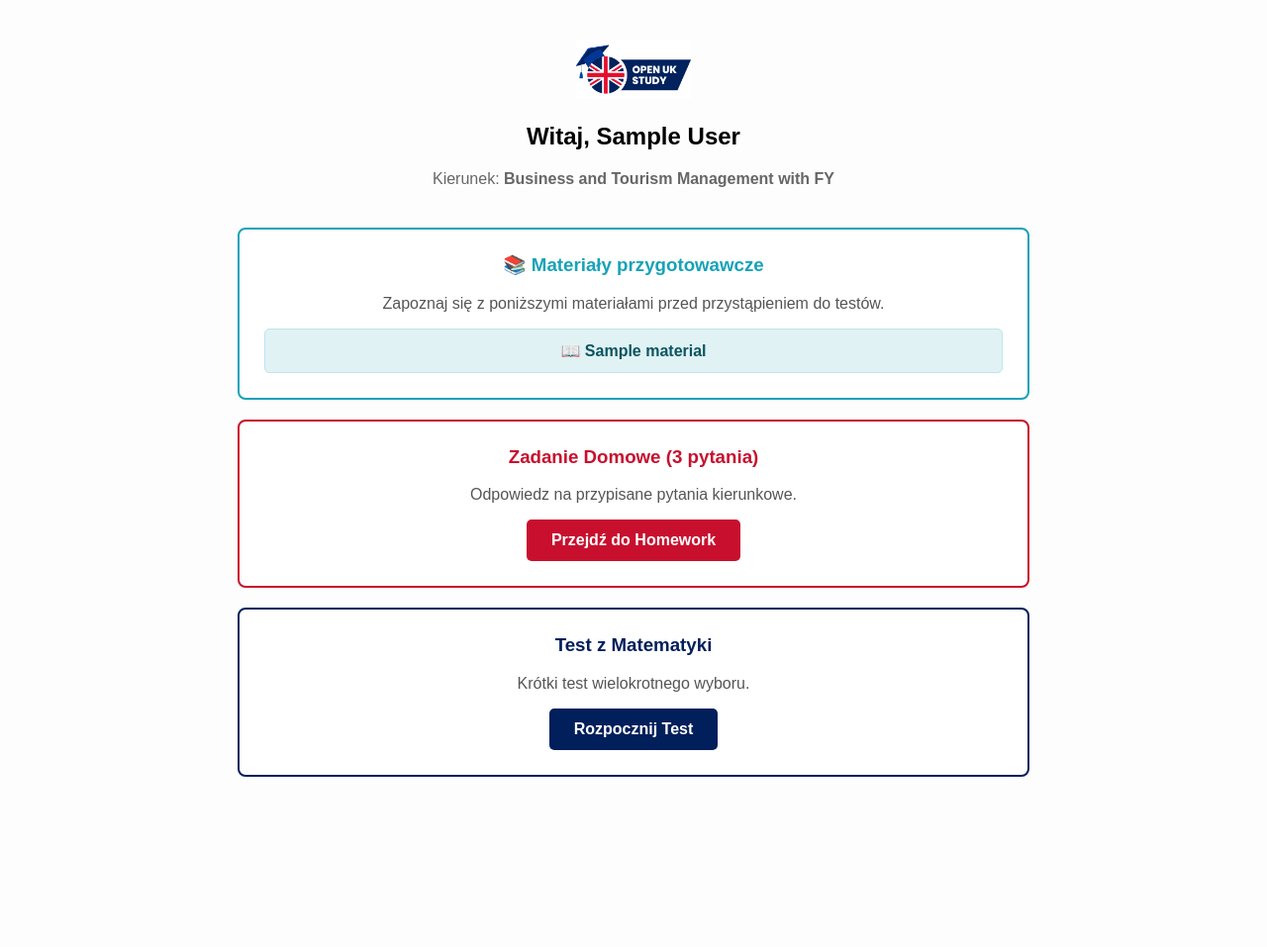
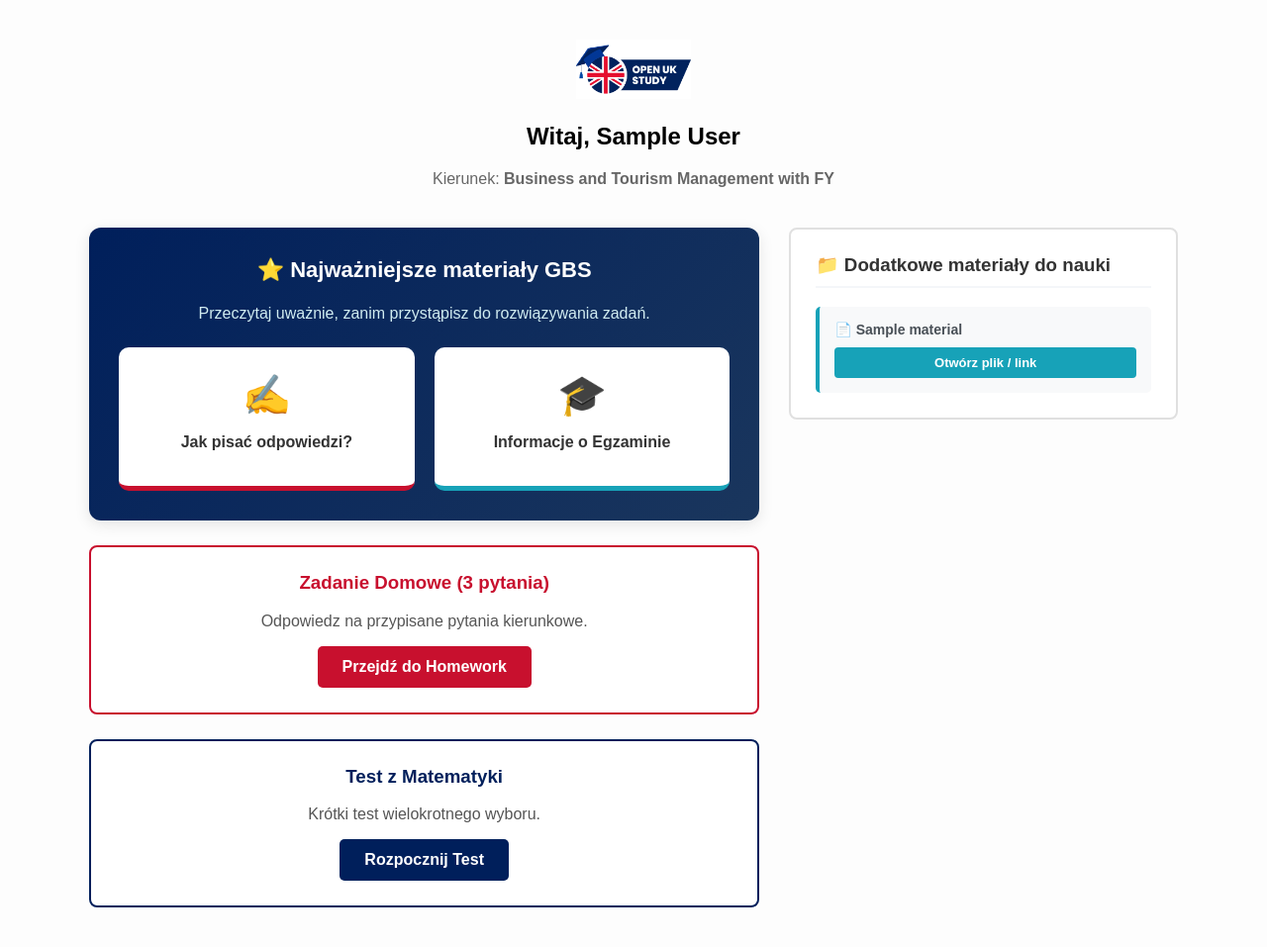
Before and after one commit to kubad0101-creator/rozprawki-app, a Flask app: template templates/gbs/student_gbs_dashboard.html in a window 1280 px wide. Shown: the whole page at 99% size. Before the commit the page ends 785 px from the top, so only its background shows below. Run offline with Flask 3, Linux system fonts and the light colour scheme; the template is opened without the code that fills it: values that come from a table or form of the project are taken from there, others are empty; tables that the repository leaves empty hold one stand-in row (values such as "Sample post").

Commit message:
Update student_gbs_dashboard.html

```diff
--- a/templates/gbs/student_gbs_dashboard.html
+++ b/templates/gbs/student_gbs_dashboard.html
@@ -1,7 +1,10 @@
 <!DOCTYPE html>
 <html lang="pl">
-<head><title>GBS Dashboard - {{ student.name }}</title></head>
-<body style="font-family: sans-serif; padding: 40px; background: #fdfdfd; max-width: 800px; margin: auto;">
+<head>
+    <meta charset="UTF-8">
+    <title>GBS Dashboard - {{ student.name }}</title>
+</head>
+<body style="font-family: sans-serif; padding: 40px; background: #fdfdfd; max-width: 1100px; margin: auto;">
 
     <div style="text-align: center; margin-bottom: 40px;">
         <img src="{{ url_for('static', filename='logo_openuk.jpg') }}" alt="Logo" style="height: 60px;">
@@ -9,22 +12,23 @@
         <p style="color: #666;">Kierunek: <strong>{{ student.major.name if student.major else 'Brak przypisanego kierunku' }}</strong></p>
     </div>
 
-    <div style="display: flex; flex-direction: column; gap: 20px;">
+    <div style="display: flex; gap: 30px; align-items: flex-start;">
 
-        <div style="background: white; border: 2px solid #17a2b8; padding: 25px; border-radius: 8px; text-align: center;">
-            <h3 style="margin-top: 0; color: #17a2b8;">📚 Materiały przygotowawcze</h3>
-            <p style="color: #555;">Zapoznaj się z poniższymi materiałami przed przystąpieniem do testów.</p>
+        <div style="flex: 2; display: flex; flex-direction: column; gap: 25px;">
 
-            <div style="display: flex; flex-direction: column; gap: 10px; margin-top: 15px;">
-                {% if materials %}
-                    {% for mat in materials %}
-                        <a href="{{ mat.content_url }}" target="_blank" style="display: block; background: #e0f2f4; color: #0c5460; padding: 12px; text-decoration: none; border-radius: 5px; font-weight: bold; border: 1px solid #bee5eb; transition: 0.2s;">
-                            📖 {{ mat.title }}
-                        </a>
-                    {% endfor %}
-                {% else %}
-                    <p style="color: #999; font-style: italic; font-size: 14px;">Brak udostępnionych materiałów. (Upewnij się, że dodałeś je w panelu nauczyciela do uczelni GBS)</p>
-                {% endif %}
+            <div style="background: linear-gradient(135deg, #001f5b, #1a365d); border-radius: 12px; padding: 30px; text-align: center; color: white; box-shadow: 0 4px 15px rgba(0,0,0,0.1);">
+                <h3 style="margin-top: 0; font-size: 22px;">⭐ Najważniejsze materiały GBS</h3>
+                <p style="color: #d1ecf1; margin-bottom: 25px;">Przeczytaj uważnie, zanim przystąpisz do rozwiązywania zadań.</p>
+
+                <div style="display: flex; gap: 20px; justify-content: center; flex-wrap: wrap;">
+                    <button onclick="openModal('/gbs/materials/writing_guide')" style="flex: 1; min-width: 220px; background: white; color: #333; padding: 25px; border-radius: 10px; border: none; cursor: pointer; border-bottom: 5px solid #c8102e; transition: 0.2s;">
+                        <div style="font-size: 40px; margin-bottom: 15px;">✍️</div>
+                        <h4 style="margin: 0 0 10px 0; font-size: 16px;">Jak pisać odpowiedzi?</h4>
+                    </button>
+                    <button onclick="openModal('/gbs/materials/exam_info')" style="flex: 1; min-width: 220px; background: white; color: #333; padding: 25px; border-radius: 10px; border: none; cursor: pointer; border-bottom: 5px solid #17a2b8; transition: 0.2s;">
+                        <div style="font-size: 40px; margin-bottom: 15px;">🎓</div>
+                        <h4 style="margin: 0 0 10px 0; font-size: 16px;">Informacje o Egzaminie</h4>
+                    </button>
                 </div>
             </div>
 
@@ -41,7 +45,44 @@
                 <a href="/gbs/math/{{ student.url_slug }}" style="display: inline-block; background: #001f5b; color: white; padding: 12px 25px; text-decoration: none; border-radius: 5px; font-weight: bold; font-size: 16px;">Rozpocznij Test</a>
             </div>
             {% endif %}
+
         </div>
 
+        <div style="flex: 1; background: white; border: 2px solid #e0e0e0; padding: 25px; border-radius: 8px; align-self: flex-start; position: sticky; top: 20px;">
+            <h3 style="margin-top: 0; color: #333; border-bottom: 2px solid #f4f6f9; padding-bottom: 10px;">📁 Dodatkowe materiały do nauki</h3>
+
+            <div style="display: flex; flex-direction: column; gap: 15px; margin-top: 15px;">
+                {% if materials %}
+                    {% for mat in materials %}
+                        <div style="background: #f8f9fa; padding: 15px; border-radius: 5px; border-left: 4px solid #17a2b8;">
+                            <span style="font-weight: bold; color: #495057; display: block; margin-bottom: 10px; font-size: 14px;">📄 {{ mat.title }}</span>
+                            <a href="{{ mat.content_url }}" target="_blank" style="display: block; text-align: center; background: #17a2b8; color: white; padding: 8px 10px; text-decoration: none; border-radius: 4px; font-weight: bold; font-size: 13px;">Otwórz plik / link</a>
+                        </div>
+                    {% endfor %}
+                {% else %}
+                    <p style="color: #999; font-style: italic; font-size: 13px; margin: 0;">Brak materiałów dodanych przez nauczyciela.</p>
+                {% endif %}
+            </div>
+        </div>
+    </div>
+
+    <div id="htmlModal" style="display:none; position:fixed; top:0; left:0; width:100%; height:100%; background:rgba(0,0,0,0.85); z-index:9999; align-items:center; justify-content:center;">
+        <div style="position:relative; width:90%; max-width: 1000px; height:90%; background:white; border-radius:12px; box-shadow: 0 10px 30px rgba(0,0,0,0.5); overflow:hidden;">
+            <button onclick="closeModal()" style="position:absolute; top:10px; right:15px; background:#dc3545; color:white; border:none; border-radius:50%; width:35px; height:35px; cursor:pointer; font-weight:bold; font-size:18px; line-height:35px; text-align:center; padding:0; z-index:10;">×</button>
+
+            <iframe id="htmlIframe" src="" style="width:100%; height:100%; border:none; border-radius:12px;"></iframe>
+        </div>
+    </div>
+
+    <script>
+        function openModal(url) {
+            document.getElementById('htmlIframe').src = url;
+            document.getElementById('htmlModal').style.display = 'flex';
+        }
+        function closeModal() {
+            document.getElementById('htmlModal').style.display = 'none';
+            document.getElementById('htmlIframe').src = '';
+        }
+    </script>
 </body>
 </html>
```
Lines whose indentation alone changed are shown as unchanged.
